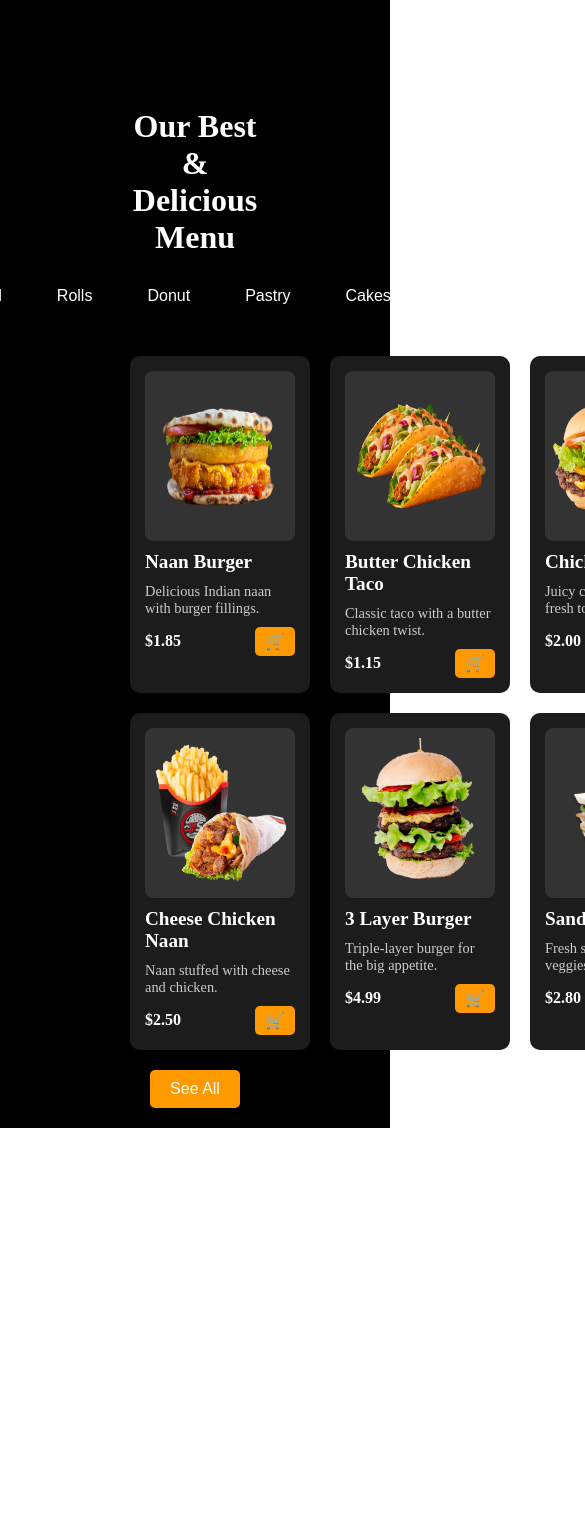
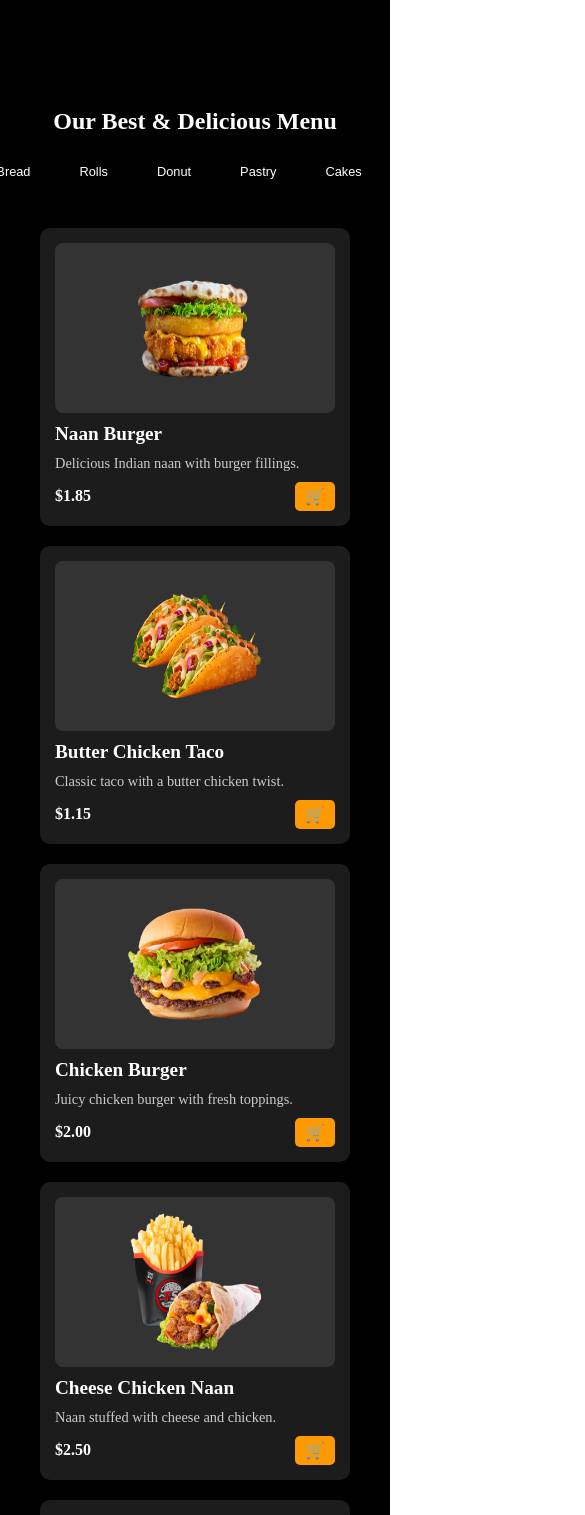
Before and after one commit to olimxon313/Foodi, a Next.js app: page / in a window 390 px wide. Shown: the part 1932-3447 px from the top of the page, 585 px wide, since content can reach past the window. Before the commit the page ends 3060 px from the top, so only its background shows below. Built offline with nearby package versions, Linux system fonts and the light colour scheme.

Commit message:
almost ready menu component

```diff
--- a/app/Menu/index.jsx
+++ b/app/Menu/index.jsx
@@ -1,30 +1,60 @@
-import './menu.scss';
+'use client';
+import React, { useState } from "react";
+import "./menu.scss";
 
 const Menu = () => {
+  const [activeTab, setActiveTab] = useState("All");
+  const [visibleItemsCount, setVisibleItemsCount] = useState(6);
+  const [showMore, setShowMore] = useState(false);
+
   const menuItems = [
-    { title: "Naan Burger", price: "$1.85", description: "Delicious Indian naan with burger fillings.", id: 1, cotegory: "Bread", path :"/images/burger-1.png" },
-    { title: "Butter Chicken Taco", price: "$1.15", description: "Classic taco with a butter chicken twist.", id: 2, cotegory: "Rolls", path :"/images/burger-2.png" },
-    { title: "Chicken Burger", price: "$2.00", description: "Juicy chicken burger with fresh toppings.", id: 3, cotegory: "Donut", path :"/images/burger-5.png"},
-    { title: "Cheese Chicken Naan", price: "$2.50", description: "Naan stuffed with cheese and chicken.", id: 4, cotegory: "Pastry", path :"/images/burger-6.png"},
-    { title: "3 Layer Burger", price: "$4.99", description: "Triple-layer burger for the big appetite.", id: 5, cotegory: "Cakes" , path :"/images/burger-4.png"},
-    { title: "Sandwich", price: "$2.80", description: "Fresh sandwich with veggies and sauces.", id: 6, cotegory: "Cookies", path :"/images/burger-3.png" },
+    { title: "Naan Burger", price: "$1.85", description: "Delicious Indian naan with burger fillings.", id: 1, cotegory: "Bread", path: "/images/burger-1.png" },
+    { title: "Butter Chicken Taco", price: "$1.15", description: "Classic taco with a butter chicken twist.", id: 2, cotegory: "Rolls", path: "/images/burger-2.png" },
+    { title: "Chicken Burger", price: "$2.00", description: "Juicy chicken burger with fresh toppings.", id: 3, cotegory: "Donut", path: "/images/burger-5.png" },
+    { title: "Cheese Chicken Naan", price: "$2.50", description: "Naan stuffed with cheese and chicken.", id: 4, cotegory: "Pastry", path: "/images/burger-6.png" },
+    { title: "3 Layer Burger", price: "$4.99", description: "Triple-layer burger for the big appetite.", id: 5, cotegory: "Cakes", path: "/images/burger-4.png" },
+    { title: "Sandwich", price: "$2.80", description: "Fresh sandwich with veggies and sauces.", id: 6, cotegory: "Cookies", path: "/images/burger-3.png" },
+    { title: "Veggie Burger", price: "$1.50", description: "Tasty veggie burger for a healthy choice.", id: 7, cotegory: "Bread", path: "/images/burger-3.png" },
+    { title: "Paneer Roll", price: "$2.10", description: "Indian paneer roll with rich flavors.", id: 8, cotegory: "Rolls", path: "/images/burger-5.png" },
+    { title: "Chocolate Donut", price: "$1.75", description: "Sweet chocolate donut for dessert lovers.", id: 9, cotegory: "Donut", path: "/images/burger-2.png" },
   ];
+
+  const handleSeeAll = () => {
+    if (showMore) {
+      setVisibleItemsCount(6);
+      setShowMore(false);
+    } else {
+      setVisibleItemsCount((prevCount) => prevCount + 3);
+      setShowMore(true);
+    }
+  };
 
   return (
     <div className="menu">
       <h2>Our Best & Delicious Menu</h2>
       <div className="tabs">
         {["All", "Bread", "Rolls", "Donut", "Pastry", "Cakes", "Cookies"].map((tab, index) => (
-          <button key={index} className={index === 0 ? "active" : ""}>
+          <button
+            key={index}
+            className={activeTab === tab ? "active" : ""}
+            onClick={() => {
+              setActiveTab(tab);
+              setVisibleItemsCount(6);
+              setShowMore(false);
+            }}
+          >
             {tab}
           </button>
         ))}
       </div>
       <div className="grid">
-        {menuItems.map((item) => (
+        {menuItems
+          .filter((item) => activeTab === "All" || item.cotegory === activeTab)
+          .slice(0, visibleItemsCount)
+          .map((item) => (
             <div key={item.id} className="card">
               <div className="image">
-            <img src={item.path}  />
+                <img src={item.path} alt={item.title} />
               </div>
               <h3>{item.title}</h3>
               <p>{item.description}</p>
@@ -35,7 +65,9 @@ const Menu = () => {
             </div>
           ))}
       </div>
-      <button className="see-all">See All</button>
+      <button className="see-all" onClick={handleSeeAll}>
+        {showMore ? "Close All" : "See All"}
+      </button>
     </div>
   );
 };
--- a/app/Menu/menu.scss
+++ b/app/Menu/menu.scss
@@ -1,7 +1,7 @@
 .menu {
   text-align: center;
   color: #fff;
-  padding: 20px 130px 20px 130px;
+  padding: 20px 130px;
   background-color: #000;
 
   h2 {
@@ -13,8 +13,8 @@
     display: flex;
     justify-content: center;
     gap: 25px;
-    margin-bottom: 20px;
-    margin-top: 20px;
+    margin: 20px 0;
+
     button {
       background: none;
       color: #fff;
@@ -38,7 +38,7 @@
   .grid {
     margin-top: 40px;
     display: grid;
-    grid-template-columns: 1fr 1fr 1fr;
+    grid-template-columns: repeat(3, 1fr); // 3 колонки по умолчанию
     gap: 20px;
     margin-bottom: 20px;
 
@@ -48,6 +48,7 @@
       border-radius: 10px;
       text-align: left;
       transition: transform 0.3s, box-shadow 0.3s;
+
       &:hover {
         transform: translateY(-5px);
         box-shadow: 0 4px 15px rgba(255, 255, 255, 0.2);
@@ -61,7 +62,8 @@
         margin-bottom: 10px;
         text-align: center;
         padding-top: 10px;
-        img{
+
+        img {
           width: 150px;
           height: 150px;
         }
@@ -115,4 +117,37 @@
       background: #ffb347;
     }
   }
+
+  // Медиа-запросы для адаптации
+  @media (max-width: 1200px) {
+    .grid {
+      grid-template-columns: repeat(2, 1fr); // 2 колонки
+    }
+
+    .tabs button {
+      font-size: 0.9rem; // Уменьшение текста
+    }
+  }
+
+  @media (max-width: 768px) {
+    padding: 20px 40px;
+
+    .grid {
+      grid-template-columns: 1fr; // 1 колонка
+    }
+
+    h2 {
+      font-size: 1.5rem; // Уменьшение заголовка
+    }
+
+    .tabs button {
+      font-size: 0.8rem;
+      padding: 8px 12px;
+    }
+
+    .see-all {
+      padding: 8px 16px;
+      font-size: 0.9rem;
+    }
+  }
 }
```
Lines whose indentation alone changed are shown as unchanged.
